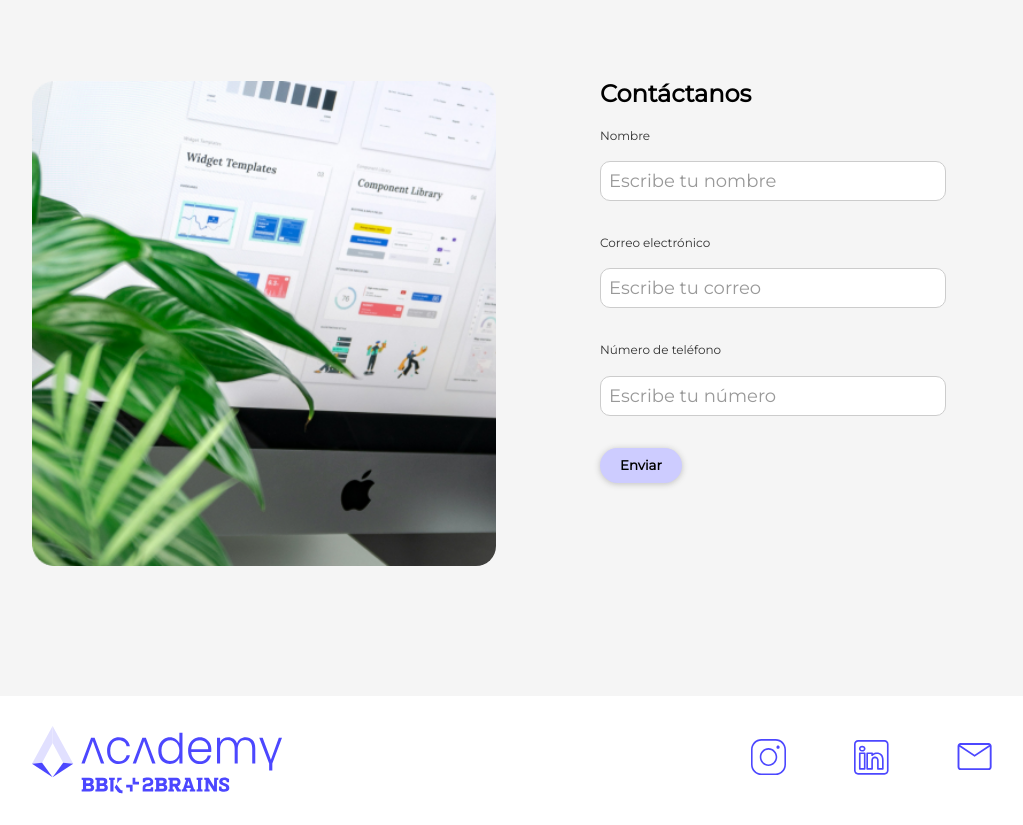
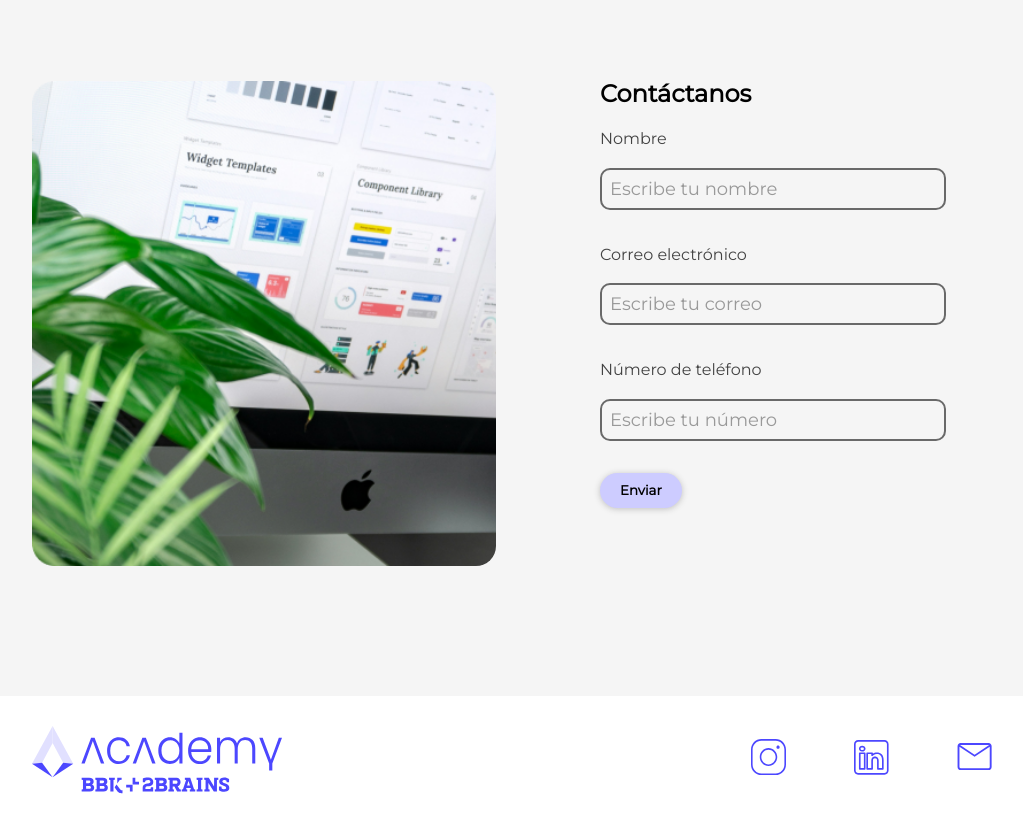
Before and after one commit to carfolacam98/story_design-system, a React (Vite) app in the folder taskbox/: page / in a window 1280 px wide. Shown: the part 1440-2265 px from the top of the page, without its empty margins (128-1151 px from the left). Built offline with nearby package versions, Linux system fonts and the light colour scheme.

Commit message:
Fix input styles

```diff
--- a/taskbox/src/ui/atoms/Input/index.jsx
+++ b/taskbox/src/ui/atoms/Input/index.jsx
@@ -23,7 +23,7 @@ const {state}=props
         {...props}
         onFocus={handleFocus}
         onBlur={handleBlur}
-        className={`${styles.input} ${error ? styles.error : ''}`}
+        className={`${styles.input} ${disabled ? styles.disabled : ''} ${error ? styles.error : ''}`}
         disabled={disabled}
       />
     </div>
--- a/taskbox/src/ui/atoms/Input/input.module.scss
+++ b/taskbox/src/ui/atoms/Input/input.module.scss
@@ -2,24 +2,28 @@
 
 .inputContainer {
   margin-bottom: 16px;
+  font-family: "Montserrat", sans-serif;
 
   label {
     display: block;
     margin-bottom: 8px;
-    color: #333;
+    color: var(--secondary-90) ;
     margin-bottom: 16px;
-    font-size: 12px;
+    font-size: 16px;
   }
 
   .input {
     width: 100%;
     padding: 8px;
-    border: 1px solid #ccc;
+    border: 2px solid #ccc;
     border-radius: 10px;
     margin-bottom: 16px;
-    font-family: 'Montserrat';
+    font-family: "Montserrat", sans-serif;
+    background-color: transparent;
     font-size: 18px;
+    border-color: var(--secondary-70) ;
     color: var(--secondary-90) ;
+
 
     &:focus {
       outline: none;
@@ -31,7 +35,7 @@
     }
 
     &.default {
-      background-color: #fff;
+
       border-color: var(--secondary-70);
     }
 
@@ -43,6 +47,7 @@
       background-color: #f8f9fa;
       color: #6c757d;
       cursor: not-allowed;
+      border-color: #6c757d !important;
     }
   }
 }
```
Also changed, not shown: 1 other file (tests, documents, lock files or other folders).
